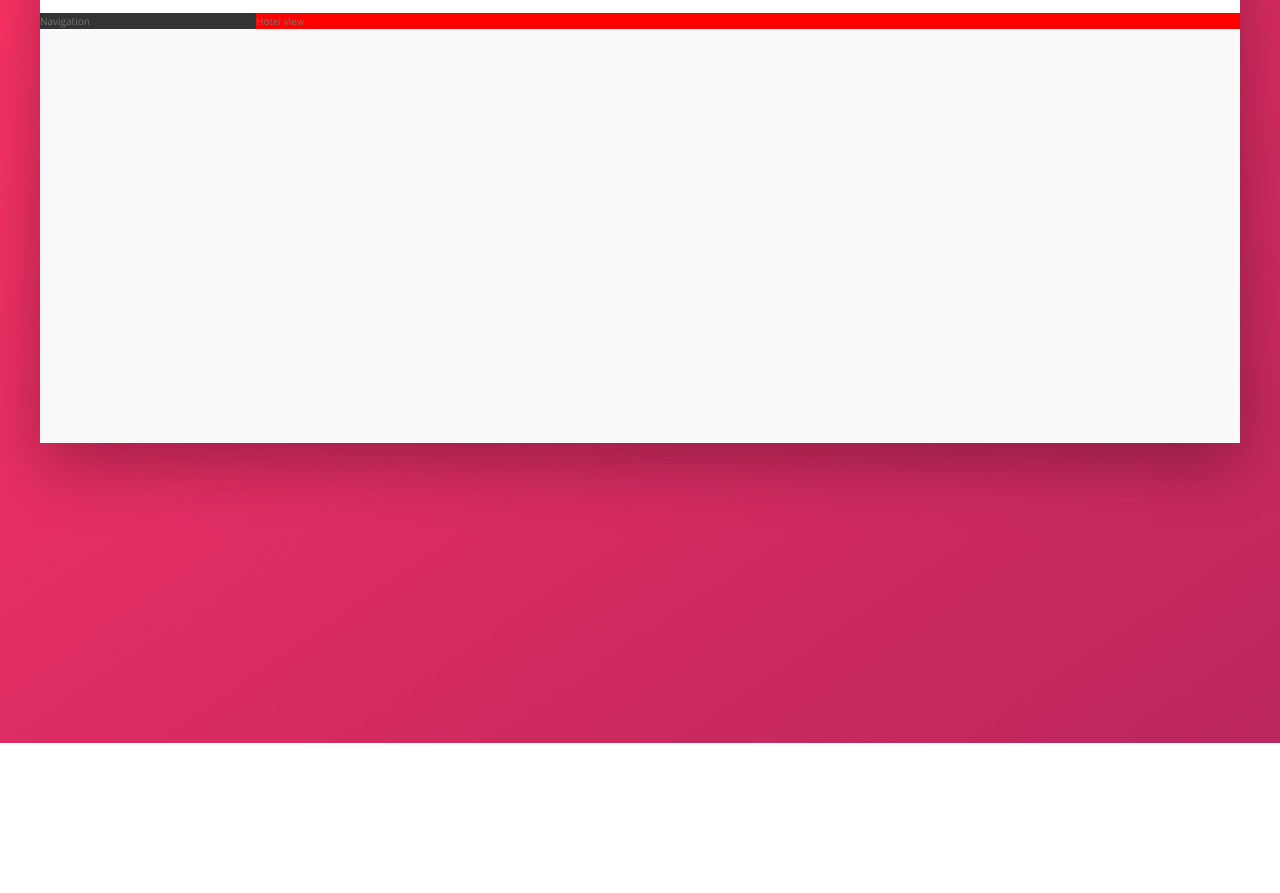
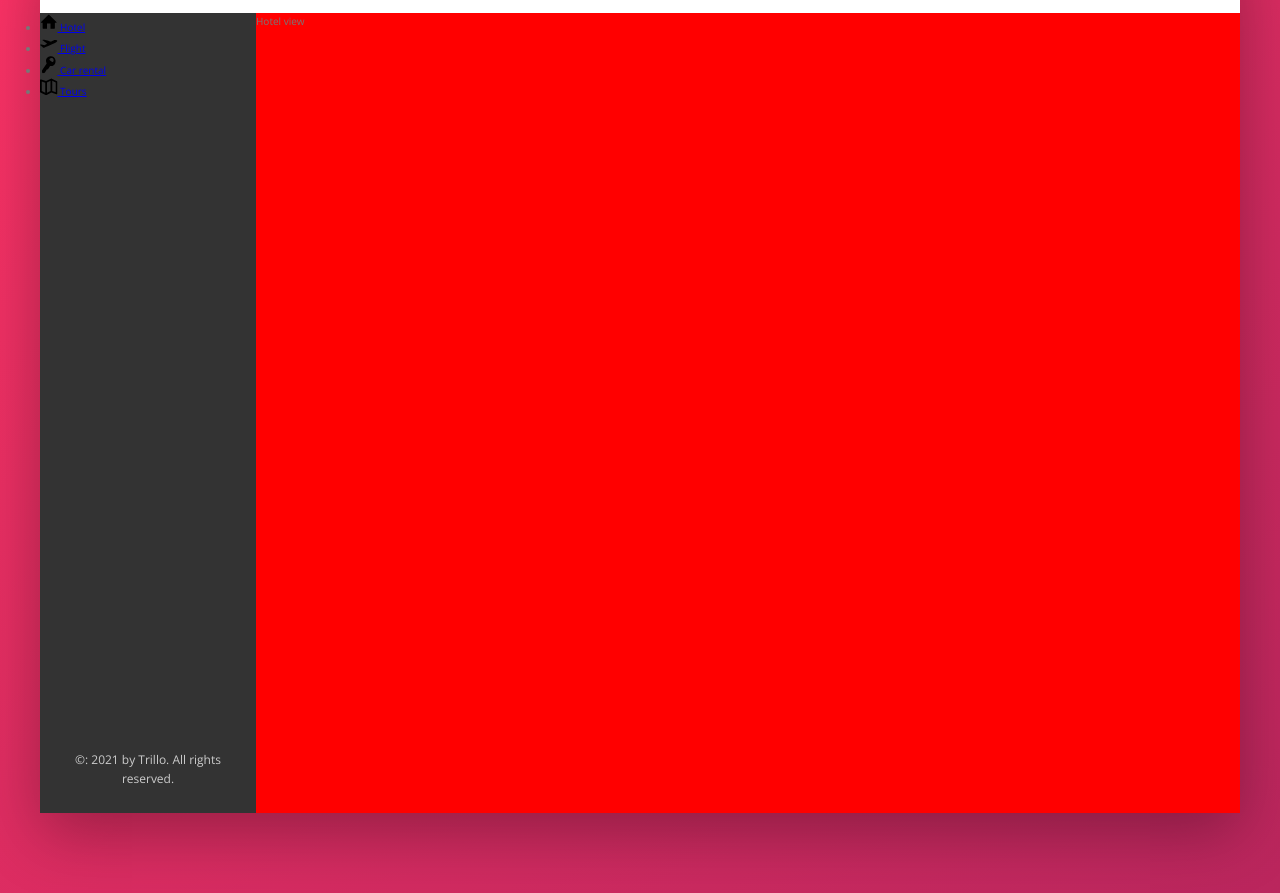
Before and after one commit to vukojevicc/Trillo-Project-from-sass-course, a website: page index.html in a window 1280 px wide. Shown: the part 137-1030 px from the top of the page. Before the commit the page ends 880 px from the top, so only its background shows below. Drawn offline with nearby package versions, Linux system fonts and the light colour scheme.

Commit message:
half way through sidebar

```diff
--- a/index.html
+++ b/index.html
@@ -51,8 +51,46 @@
 
         <div class="content">
             <nav class="sidebar">
-                Navigation
+                <ul class="side-nav">
+                    <li class="side-nav__item">
+                        <a href="#" class="side-nav__link">
+                            <svg class="side-nav__icon">
+                                <use xlink:href='img/sprite.svg#icon-home'></use>
+                            </svg>
+                            <span>Hotel</span>
+                        </a>
+                    </li>
+                    <li class="side-nav__item">
+                        <a href="#" class="side-nav__link">
+                            <svg class="side-nav__icon">
+                                <use xlink:href='img/sprite.svg#icon-aircraft-take-off'></use>
+                            </svg>
+                            <span>Flight</span>
+                        </a>
+                    </li>
+                    <li class="side-nav__item">
+                        <a href="#" class="side-nav__link">
+                            <svg class="side-nav__icon">
+                                <use xlink:href='img/sprite.svg#icon-key'></use>
+                            </svg>
+                            <span>Car rental</span>
+                        </a>
+                    </li>
+                    <li class="side-nav__item">
+                        <a href="#" class="side-nav__link">
+                            <svg class="side-nav__icon">
+                                <use xlink:href='img/sprite.svg#icon-map'></use>
+                            </svg>
+                            <span>Tours</span>
+                        </a>
+                    </li>
+                </ul>
+
+                <div class="legal">
+                    &copy: 2021 by Trillo. All rights reserved.
+                </div>
             </nav>
+
             <main class="hotel-view">
                 Hotel view
             </main>
--- a/sass/_components.scss
+++ b/sass/_components.scss
@@ -113,3 +113,33 @@
         margin-right: 1rem;
     }
 }
+
+////////////////////////////////////
+///////// SIDE NAVIGATION
+
+.side-nav{
+
+    &__item{
+
+    }
+
+    &__link{
+
+    }
+
+    &__icon{
+        width: 1.75rem;
+        height: 1.75rem;
+    }
+}
+
+////////////////////////////////////
+///////// LEGAL TEXT
+
+.legal{
+    font-size: 1.2rem;
+    color: var(--color-grey-light-4);
+    text-align: center;
+    padding: 2.5rem;
+
+}
--- a/sass/_layout.scss
+++ b/sass/_layout.scss
@@ -20,11 +20,14 @@
 }
 .sidebar{
     background-color: var(--color-grey-dark-1);
+    display: flex;
+    flex-direction: column;
+    justify-content: space-between;
 
     flex: 0 0 18%;
 }
 .hotel-view{
     background-color: #f00;
-
+    height: 80rem;
     flex: 1;
 }
```
Also changed, not shown: demo.html (added, +106 -0 lines), css/style.css.
